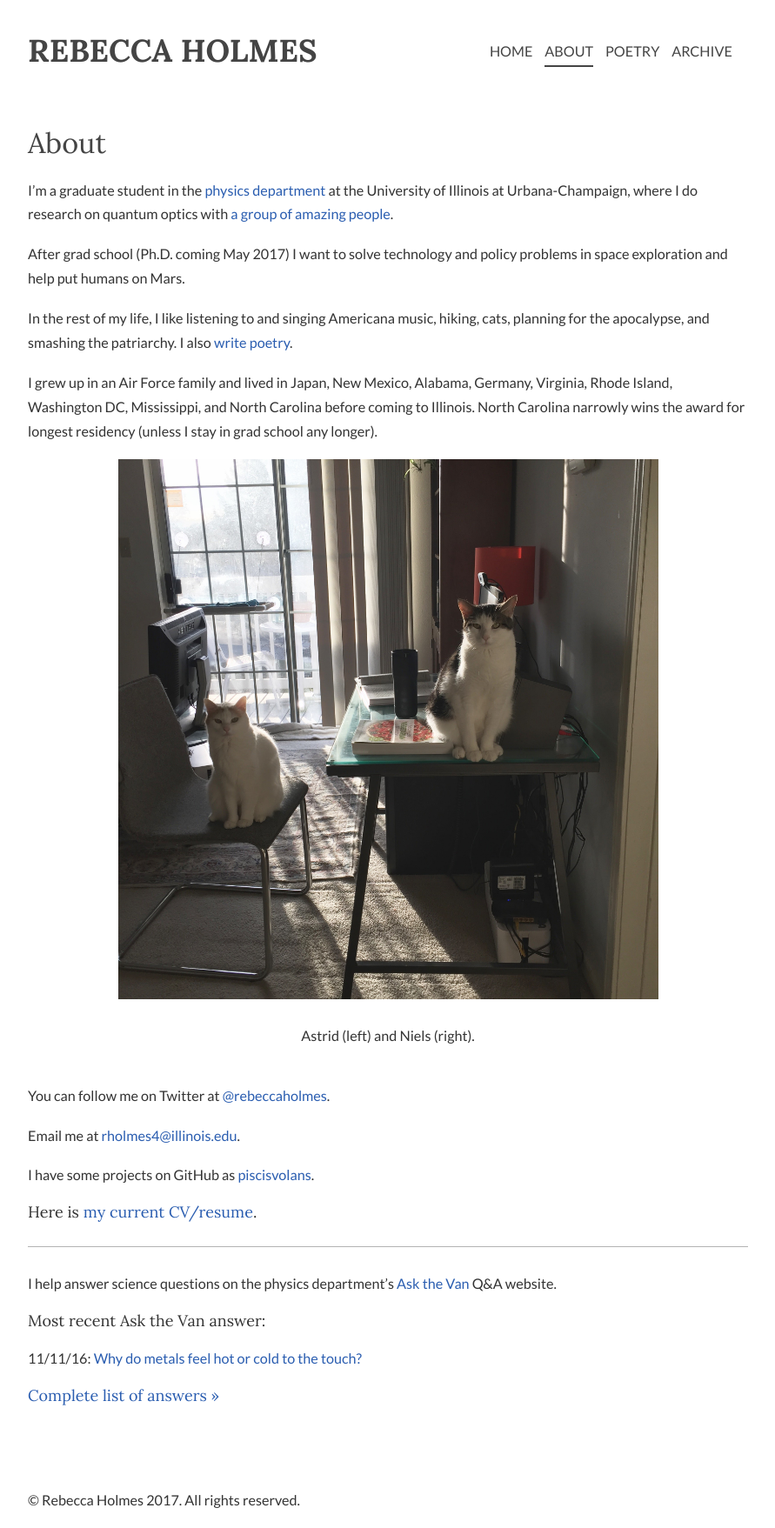
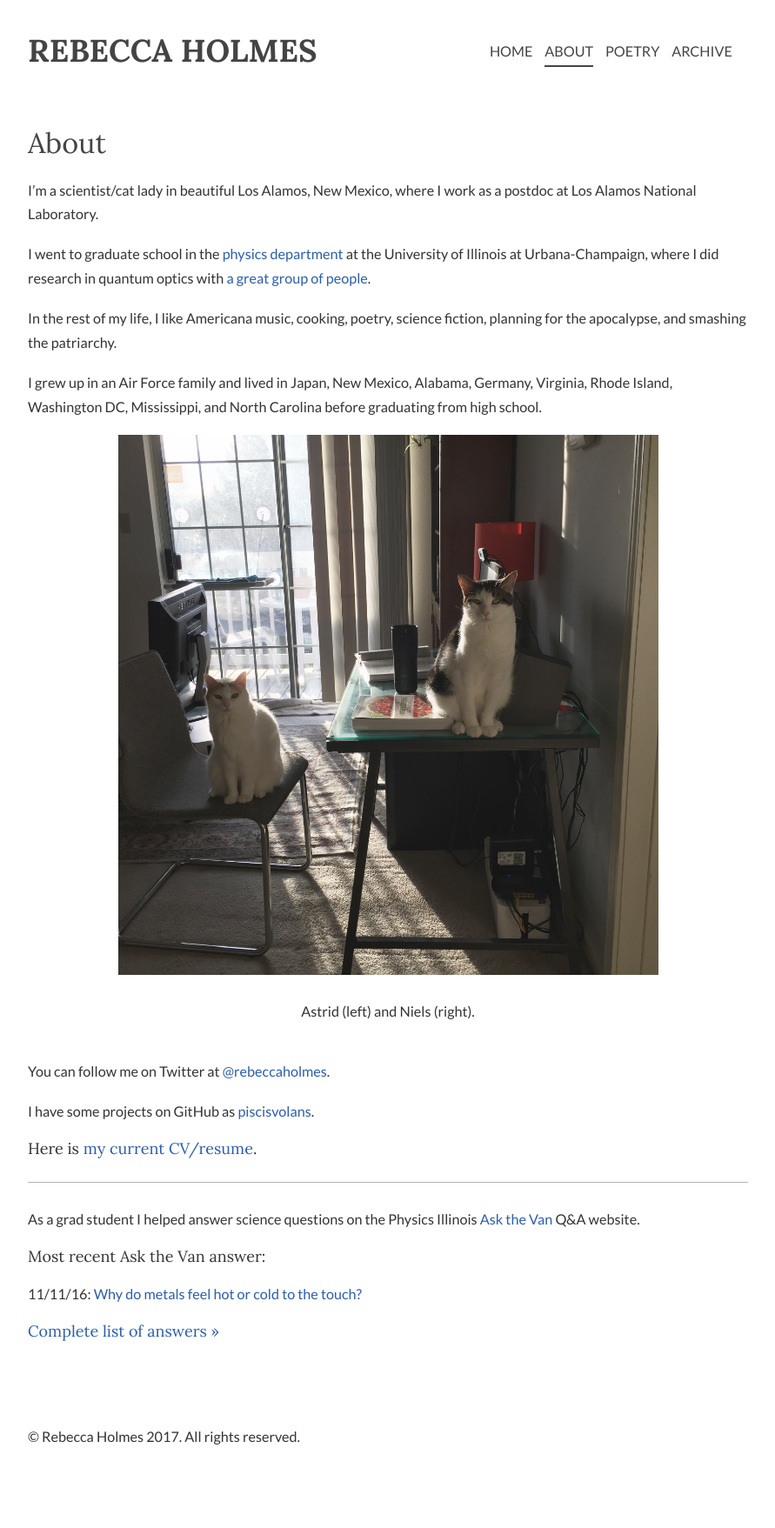
Before and after one commit to piscisvolans/piscisvolans.github.io, a Jekyll site: the page built from about.md, in a window 1280 px wide. Shown: the whole page at 87% size, without its empty margins (194-1085 px from the left). Built offline with Jekyll 4.4.1, drawn with Linux system fonts in a browser that asks for light colours; nearby versions of some CDN libraries; some web fonts are replaced; comment, search, counter and statistics services are not loaded; after the commit the page ends 1684 px from its top, so only the background shows below that.

Commit message:
Update About page

```diff
--- a/about.md
+++ b/about.md
@@ -3,13 +3,13 @@ layout: page
 title: "About"
 ---
 
-I'm a graduate student in the [physics department](http://physics.illinois.edu/) at the University of Illinois at Urbana-Champaign, where I do research on quantum optics with [a group of amazing people](http://research.physics.illinois.edu/QI/Photonics/).
+I'm a scientist/cat lady in beautiful Los Alamos, New Mexico, where I work as a postdoc at Los Alamos National Laboratory.
 
-After grad school (Ph.D. coming May 2017) I want to solve technology and policy problems in space exploration and help put humans on Mars.
+I went to graduate school in the [physics department](http://physics.illinois.edu/) at the University of Illinois at Urbana-Champaign, where I did research in quantum optics with [a great group of people](http://research.physics.illinois.edu/QI/Photonics/).
 
-In the rest of my life, I like listening to and singing Americana music, hiking, cats, planning for the apocalypse, and smashing the patriarchy. I also [write poetry]({{ site.baseurl }}/poetry/).
+In the rest of my life, I like Americana music, cooking, poetry, science fiction, planning for the apocalypse, and smashing the patriarchy.
 
-I grew up in an Air Force family and lived in Japan, New Mexico, Alabama, Germany, Virginia, Rhode Island, Washington DC, Mississippi, and North Carolina before coming to Illinois. North Carolina narrowly wins the award for longest residency (unless I stay in grad school any longer).
+I grew up in an Air Force family and lived in Japan, New Mexico, Alabama, Germany, Virginia, Rhode Island, Washington DC, Mississippi, and North Carolina before graduating from high school.
 
 
 <center>
@@ -24,15 +24,13 @@ Astrid (left) and Niels (right).
 
 You can follow me on Twitter at [@rebeccaholmes](https://twitter.com/rebeccaholmes).
 
-Email me at [rholmes4@illinois.edu](mailto:rholmes4@illinois.edu).
-
 I have some projects on GitHub as [piscisvolans](https://github.com/piscisvolans).
 
 #### Here is <a href="{{ site.baseurl }}/public/pdf/rebecca-holmes-web-resume.pdf">my current CV/resume</a>.
 
 <hr>
 
-I help answer science questions on the physics department's [Ask the Van](http://van.physics.illinois.edu/qa/) Q&A website.
+As a grad student I helped answer science questions on the Physics Illinois [Ask the Van](http://van.physics.illinois.edu/qa/) Q&A website.
 
 ### Most recent Ask the Van answer:
 
--- a/askthevan.html
+++ b/askthevan.html
@@ -2,11 +2,9 @@
 layout: page
 title: "Ask the Van"
 ---
-<p><a href="http://van.physics.illinois.edu/qa/">Ask the Van</a> is the public Q&A service of the <a href="http://physics.illinois.edu">Department of Physics</a> at the University of Illinois. Anyone can submit a question, and physics professors and student volunteers answer as many as possible. (It's called Ask the Van because of the <a href="http://van.physics.illinois.edu/index.php">Physics Van</a>, a traveling science demo program also run by the physics department.)</p>
+<p><a href="http://van.physics.illinois.edu/qa/">Ask the Van</a> is the public Q&A service of the <a href="http://physics.illinois.edu">Department of Physics</a> at the University of Illinois (where I went to grad school). Anyone can submit a question, and physics professors and student volunteers answer as many as possible.
 
-<p>I keep track of the questions I've answered, but check out the main site for lots of other great topics that I don't know enough about...</p>
-
-<h2>Questions I've answered</h2>
+<h2>Questions I answered</h2>
 
 {% for entry in site.data.askthevan reversed %}
 		<li>{{ entry.date | date: "%-m/%-d/%y"}}: <a href="{{ entry.url }}">{{ entry.title }}</a></li>
```
